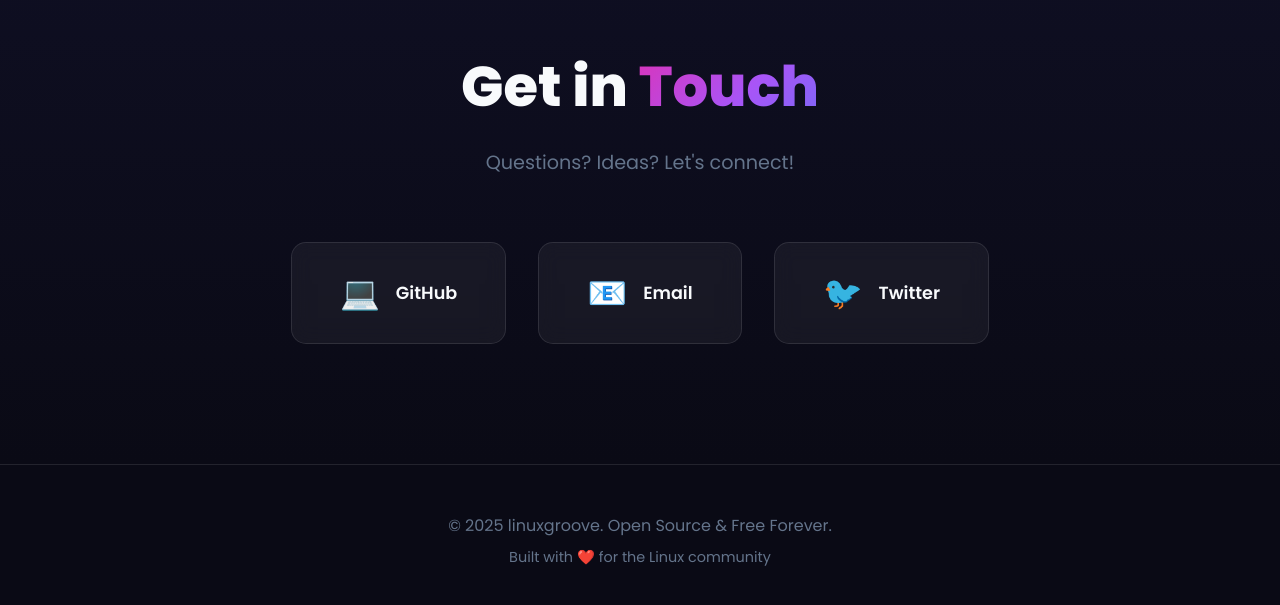
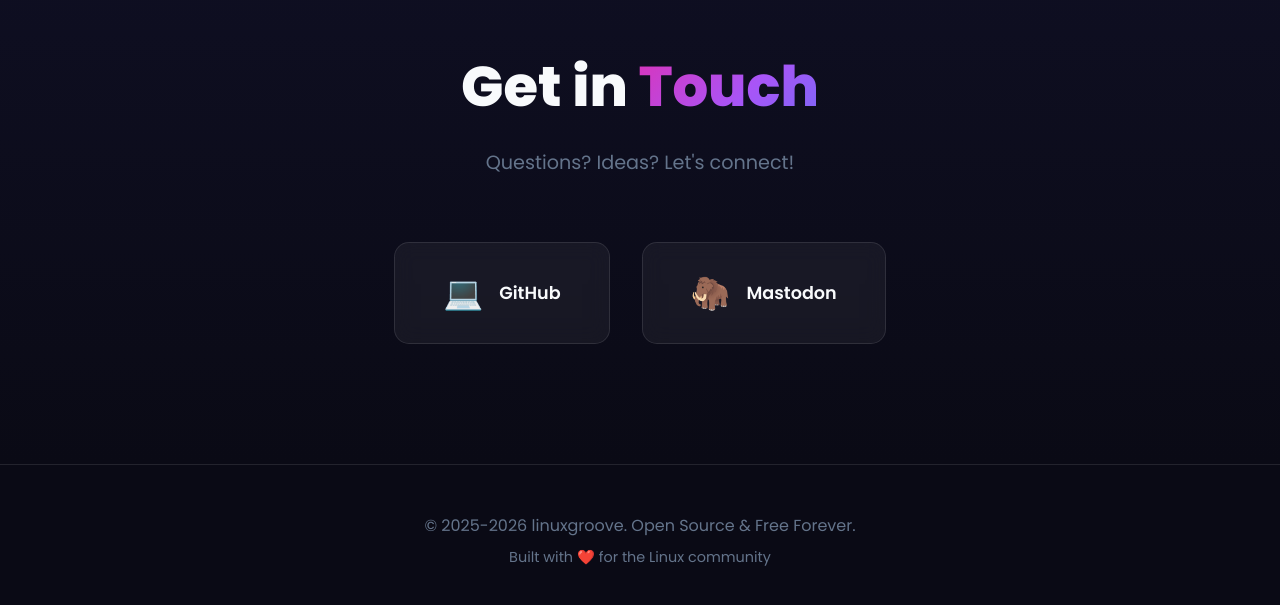
Before and after one commit to kenvandine/linuxgroove, a plain HTML site: page index.html in a window 1280 px wide. Shown: the part 4830-5435 px from the top of the page. Drawn offline with Linux system fonts and the light colour scheme.

Commit message:
Refreshed contact info

```diff
--- a/index.html
+++ b/index.html
@@ -256,13 +256,9 @@
                     <span class="contact-icon">💻</span>
                     <span>GitHub</span>
                 </a>
-                <a href="#" class="contact-link">
-                    <span class="contact-icon">📧</span>
-                    <span>Email</span>
-                </a>
-                <a href="#" class="contact-link">
-                    <span class="contact-icon">🐦</span>
-                    <span>Twitter</span>
+                <a href="https://ubuntu.social/@kenvandine" class="contact-link">
+                    <span class="contact-icon">🦣</span>
+                    <span>Mastodon</span>
                 </a>
             </div>
         </div>
@@ -270,7 +266,7 @@
 
     <footer class="footer">
         <div class="container">
-            <p>&copy; 2025 linuxgroove. Open Source & Free Forever.</p>
+            <p>&copy; 2025-2026 linuxgroove. Open Source & Free Forever.</p>
             <p class="footer-tagline">Built with ❤️ for the Linux community</p>
         </div>
     </footer>
```
